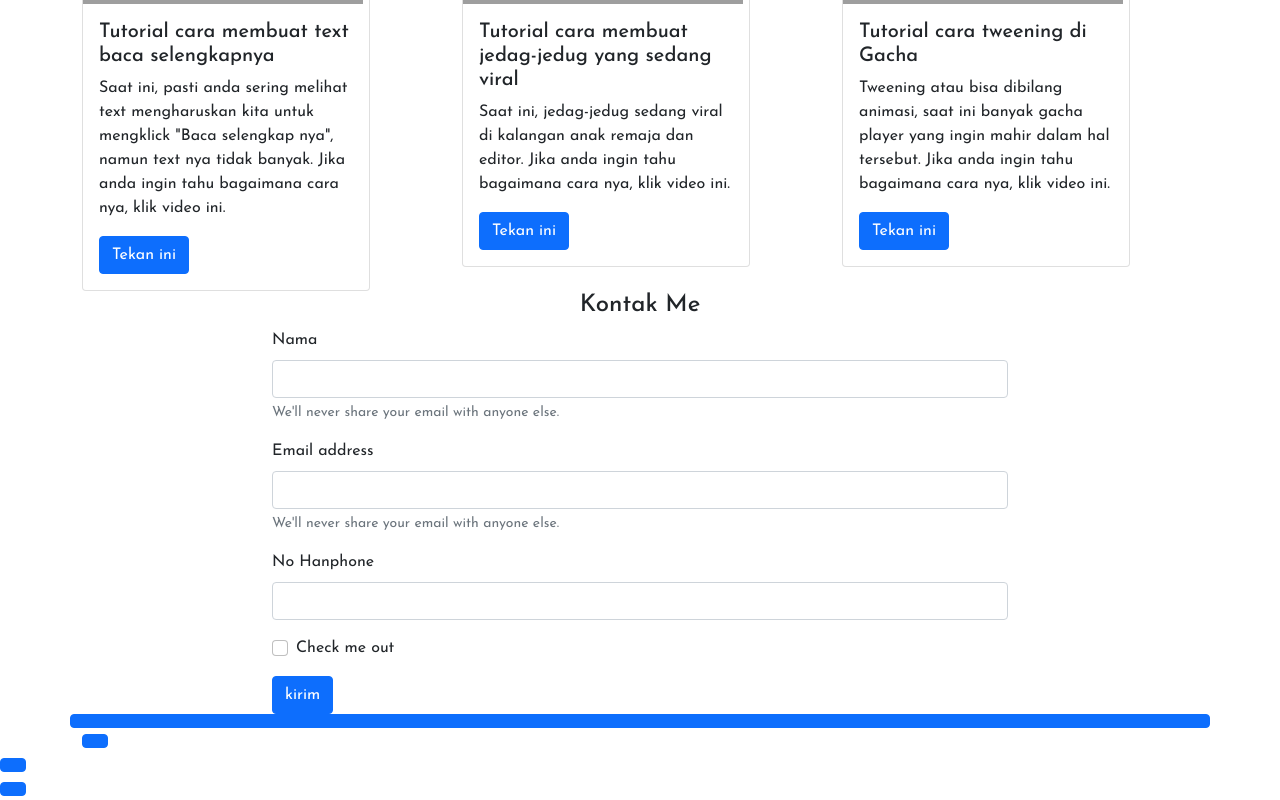
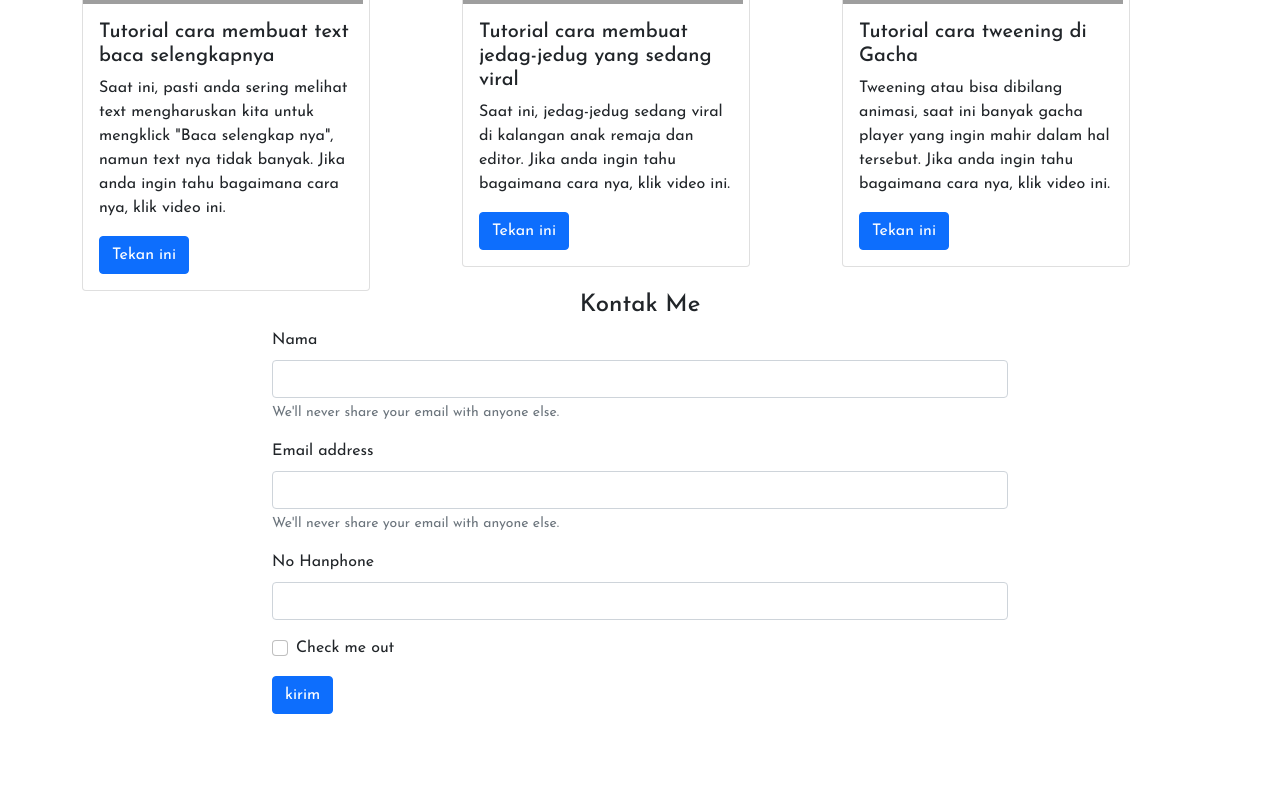
Before and after one commit to zulfa-sumayya/zulfa-sumayya, a plain HTML site: page index.html in a window 1280 px wide. Shown: the part 655-1455 px from the top of the page. After the commit the page ends 1369 px from the top, so only its background shows below. Drawn offline with nearby package versions, Linux system fonts and the light colour scheme; grey boxes are pictures that could not be loaded.

Commit message:
update a

```diff
--- a/index.html
+++ b/index.html
@@ -105,7 +105,7 @@
                   <input type="checkbox" class="form-check-input" id="exampleCheck1">
                   <label class="form-check-label" for="exampleCheck1">Check me out</label>
                 </div>
-                <a href="https://api.whatsapp.com/send?phone=6285697869695&text=Halo%20Admin%20Saya%20Mau%20Order" class="btn btn-primary">kirim</button>
+                <a href="https://api.whatsapp.com/send?phone=6285697869695&text=Halo%20Admin%20Saya%20Mau%20Order" class="btn btn-primary">kirim</a>
               </form>
             </div>
           </div>
```
